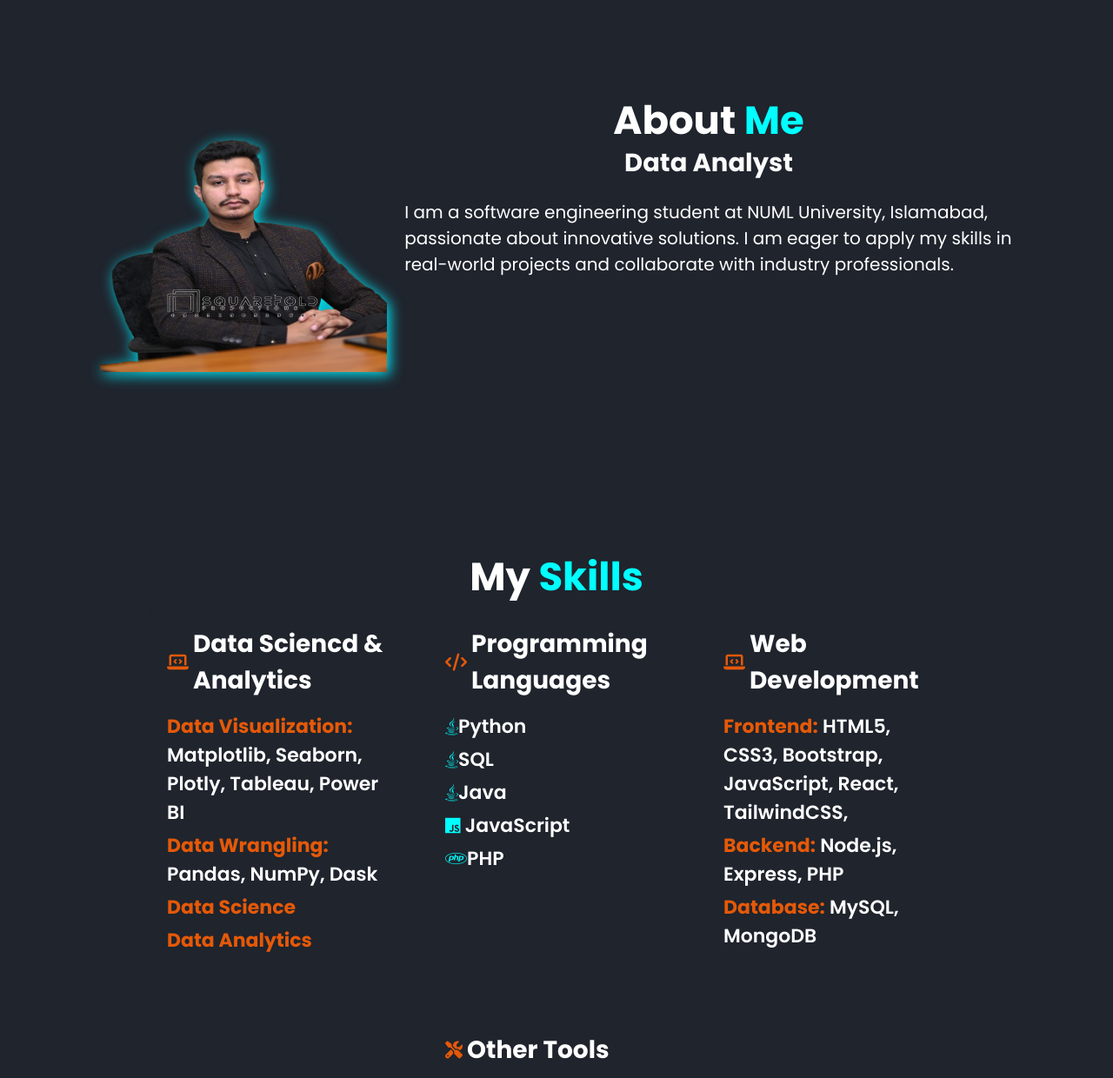
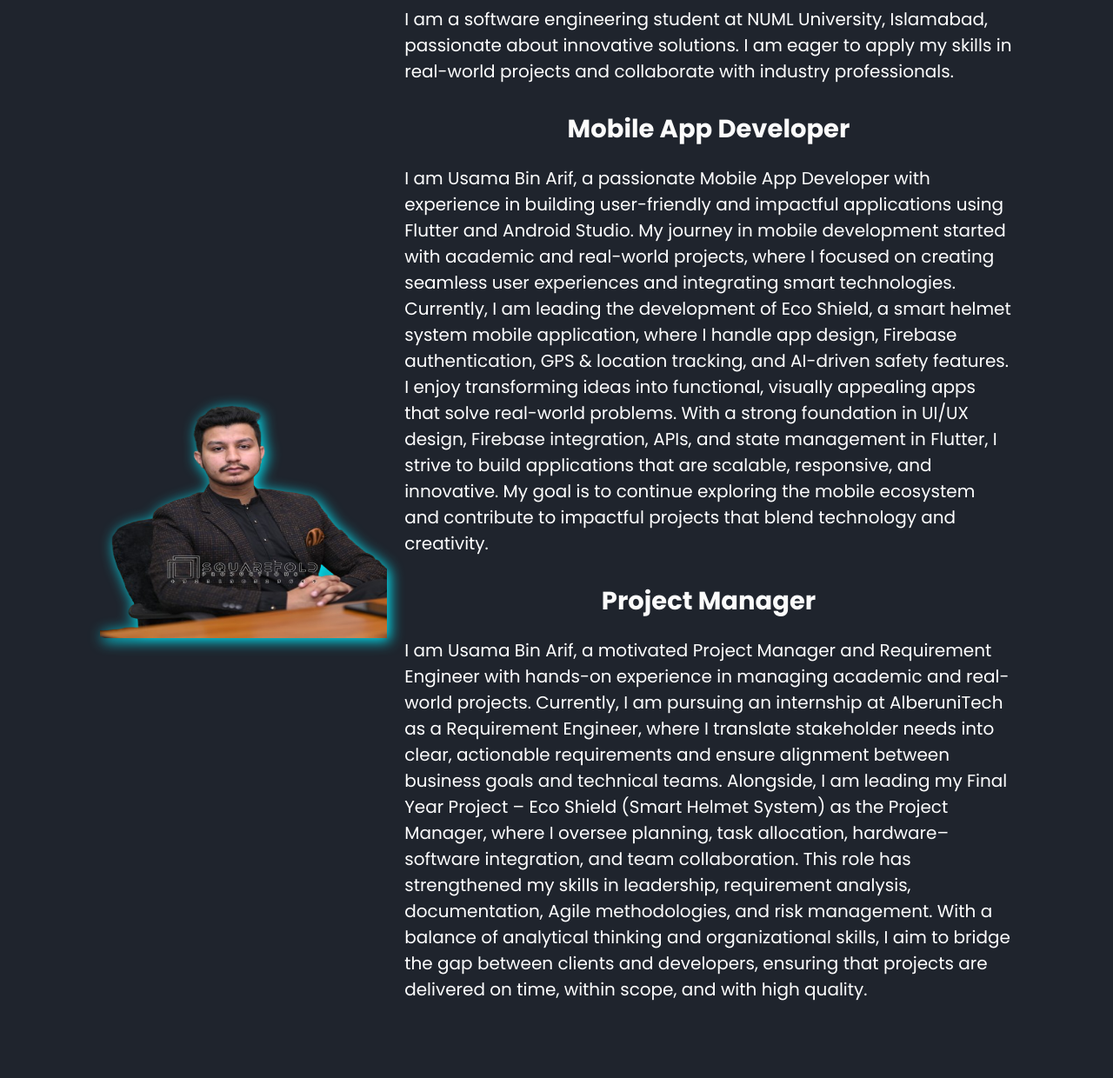
Before and after one commit to Ukhan45/MyPortfolio, a plain HTML site: page index.html in a window 1280 px wide. Shown: the part 1010-2250 px from the top of the page at 87% size. Drawn offline with nearby package versions, Linux system fonts and the light colour scheme.

Commit message:
index.html

```diff
--- a/index.html
+++ b/index.html
@@ -37,7 +37,7 @@
         <div class="home-content">
             <h3>Hey folk's  I'm</h3>
             <h1>Usama Bin Arif</h1>
-            <h3>And I'm a <span>Data Analyst</span></h3>
+            <h3>And I'm a <span>Data Analyst, Mobile app developer and Project Manager</span></h3>
 
             <div class="social-media">
                 <a href="https://wa.me/923025010778?text=Hello%20Usama!%20I%20wanna%20know%20more%20about%20you!" class="btn whatsapp-button">
@@ -71,7 +71,22 @@
             <p>
                 I am a software engineering student at NUML University, Islamabad, passionate about innovative solutions. I am eager to apply my skills in real-world projects and collaborate with industry professionals.
                 </p>
+            <h3> Mobile App Developer</h3>
+            <p>
+                I am Usama Bin Arif, a passionate Mobile App Developer with experience in building user-friendly and impactful applications using Flutter and Android Studio. My journey in mobile development started with academic and real-world projects, where I focused on creating seamless user experiences and integrating smart technologies.
 
+Currently, I am leading the development of Eco Shield, a smart helmet system mobile application, where I handle app design, Firebase authentication, GPS & location tracking, and AI-driven safety features. I enjoy transforming ideas into functional, visually appealing apps that solve real-world problems.
+
+With a strong foundation in UI/UX design, Firebase integration, APIs, and state management in Flutter, I strive to build applications that are scalable, responsive, and innovative. My goal is to continue exploring the mobile ecosystem and contribute to impactful projects that blend technology and creativity.
+            </p>
+            <h3>Project Manager</h3>
+            <p>
+                I am Usama Bin Arif, a motivated Project Manager and Requirement Engineer with hands-on experience in managing academic and real-world projects. Currently, I am pursuing an internship at AlberuniTech as a Requirement Engineer, where I translate stakeholder needs into clear, actionable requirements and ensure alignment between business goals and technical teams.
+
+Alongside, I am leading my Final Year Project – Eco Shield (Smart Helmet System) as the Project Manager, where I oversee planning, task allocation, hardware–software integration, and team collaboration. This role has strengthened my skills in leadership, requirement analysis, documentation, Agile methodologies, and risk management.
+
+With a balance of analytical thinking and organizational skills, I aim to bridge the gap between clients and developers, ensuring that projects are delivered on time, within scope, and with high quality.
+            </p>
         </div>
     </section>
     <!-- section Skill -->
@@ -85,6 +100,7 @@
                     <li><strong style="color: rgb(229, 89, 8)">Data Wrangling:</strong> Pandas, NumPy, Dask</li>
                     <li><strong style="color: rgb(229, 89, 8)">Data Science</strong></li>
                     <li><strong style="color: rgb(229, 89, 8)">Data Analytics</strong></li>
+                     <li><strong style="color: rgb(229, 89, 8)">Power BI</strong></li>
 
                 </ul>
             </div>
@@ -93,18 +109,17 @@
                 <ul>
                     <li><i class="fab fa-java"></i>Python</li>
                     <li><i class="fab fa-java"></i>SQL</li>
-                    <li><i class="fab fa-java"></i>Java</li>
+                    <li><i class="fab fa-java"></i>Flutter</li>
+                    <li><i class="fab fa-java"></i>MicroPython</li>
 
-                    <li><i class="fab fa-js"></i> JavaScript</li>
-                    <li><i class="fab fa-php"></i>PHP</li>
                 </ul>
             </div>
             <div class="skill-box">
-                <h3><i class="fas fa-laptop-code" style="color: rgb(229, 89, 8);"></i> Web Development</h3>
+                <h3><i class="fas fa-laptop-code" style="color: rgb(229, 89, 8);"></i> Mobile App developer</h3>
                 <ul>
-                    <li><strong style="color: rgb(229, 89, 8)">Frontend:</strong> HTML5, CSS3, Bootstrap, JavaScript, React, TailwindCSS,</li>
-                    <li><strong style="color: rgb(229, 89, 8)">Backend:</strong> Node.js, Express, PHP</li>
-                    <li><strong style="color: rgb(229, 89, 8)">Database:</strong> MySQL, MongoDB</li>
+                    <li><strong style="color: rgb(229, 89, 8)">Frontend:</strong> Flutter, DART Android Studio, Java</li>
+                    <li><strong style="color: rgb(229, 89, 8)">Backend:</strong> DART, Python</li>
+                    <li><strong style="color: rgb(229, 89, 8)">Database:</strong> MySQL, MongoDB,Firebase</li>
                              </ul>
             </div>
 
```
